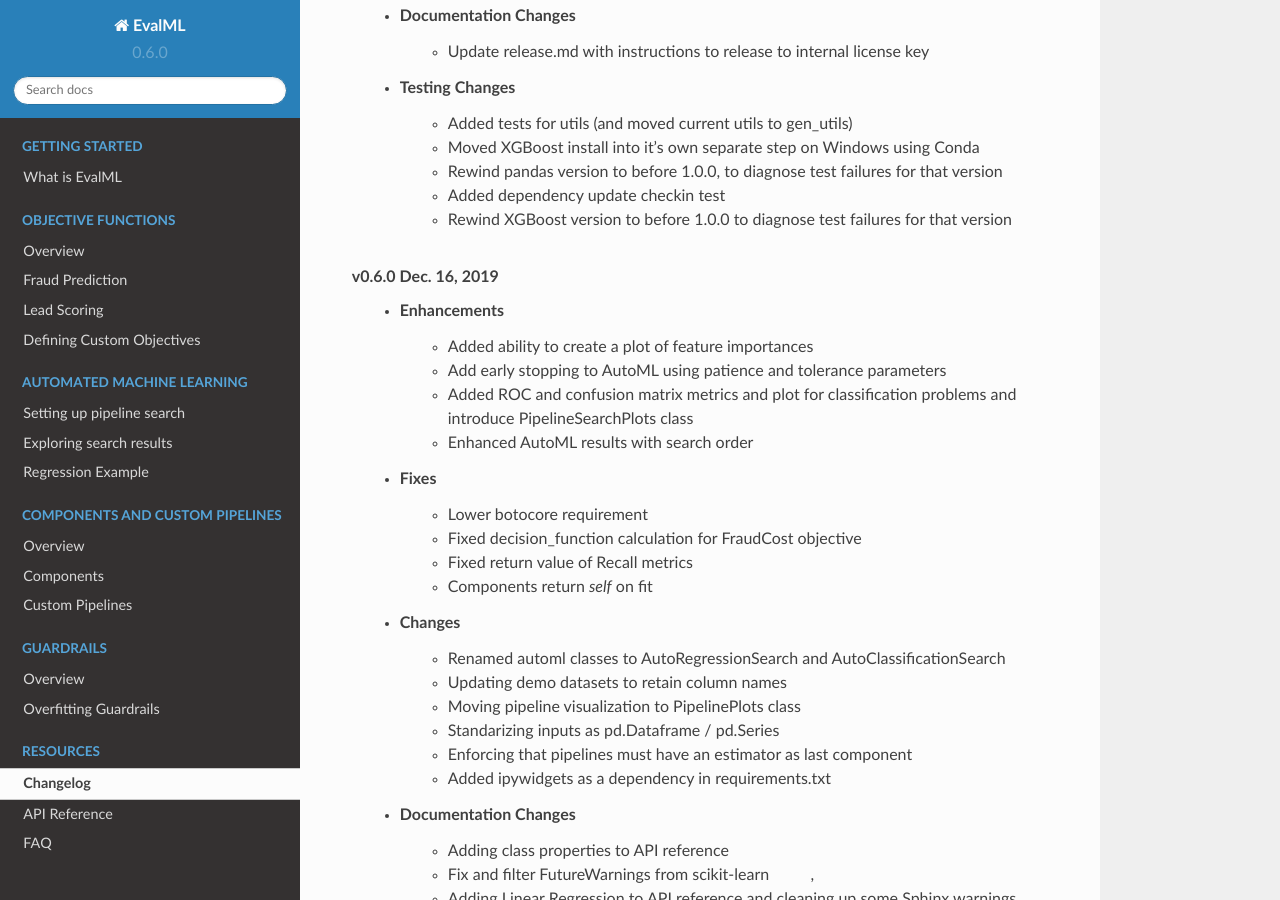
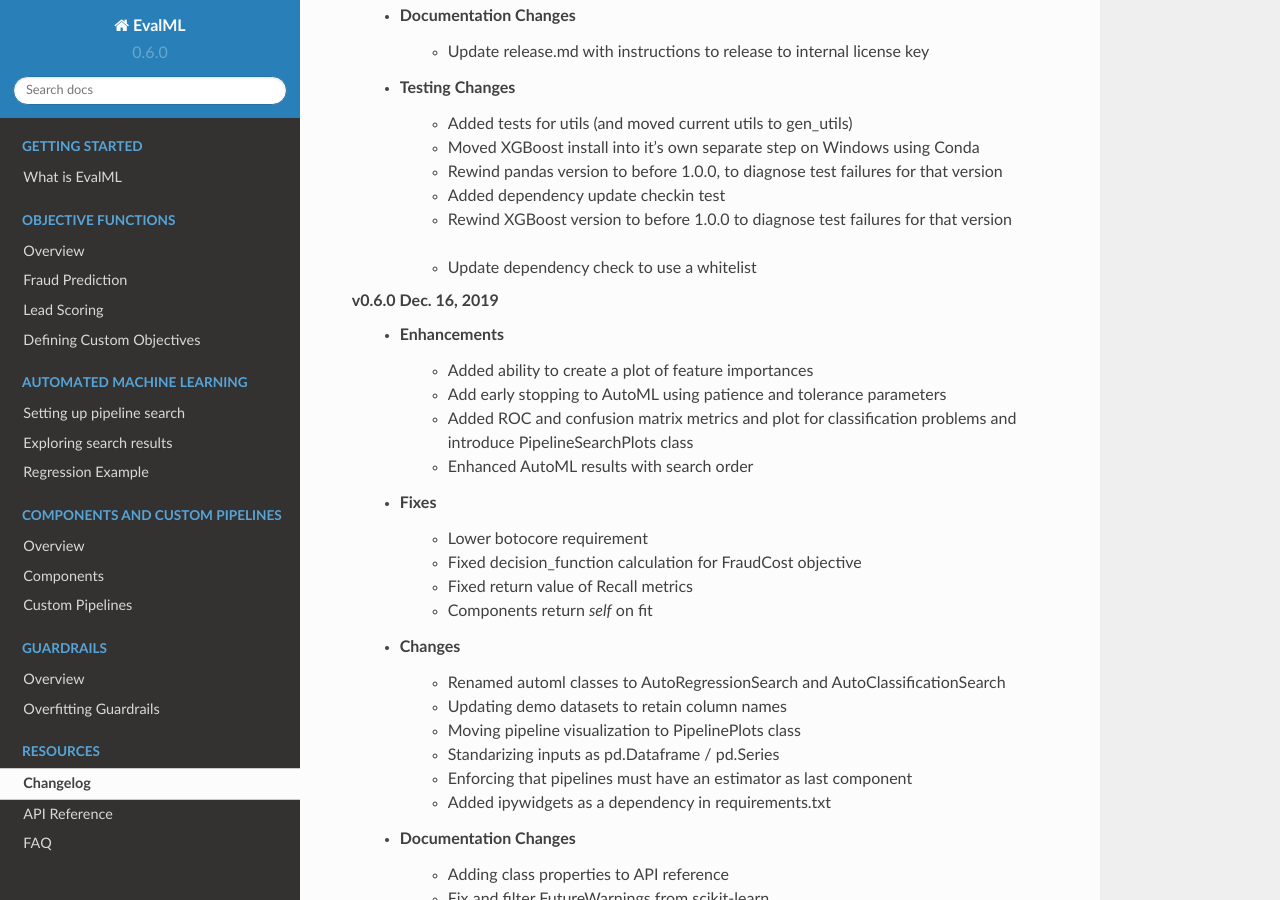
Before and after one commit to alteryx/evalml, a Sphinx documentation site: the page built from docs/source/changelog.rst, in a window 1280 px wide and 900 px high, scrolled down 619 px. Built offline with Sphinx 7.4.7 and the Read the Docs theme 2.0.0, drawn with Linux system fonts in a browser that asks for light colours; comment, search, counter and statistics services are not loaded.

Commit message:
Changelog

```diff
--- a/docs/source/changelog.rst
+++ b/docs/source/changelog.rst
@@ -23,6 +23,7 @@ Changelog
         * Rewind pandas version to before 1.0.0, to diagnose test failures for that version :pr:`325`
         * Added dependency update checkin test :pr:`324`
         * Rewind XGBoost version to before 1.0.0 to diagnose test failures for that version :pr:`402`
+        * Update dependency check to use a whitelist :pr:`417`
 
 **v0.6.0 Dec. 16, 2019**
     * Enhancements
```
